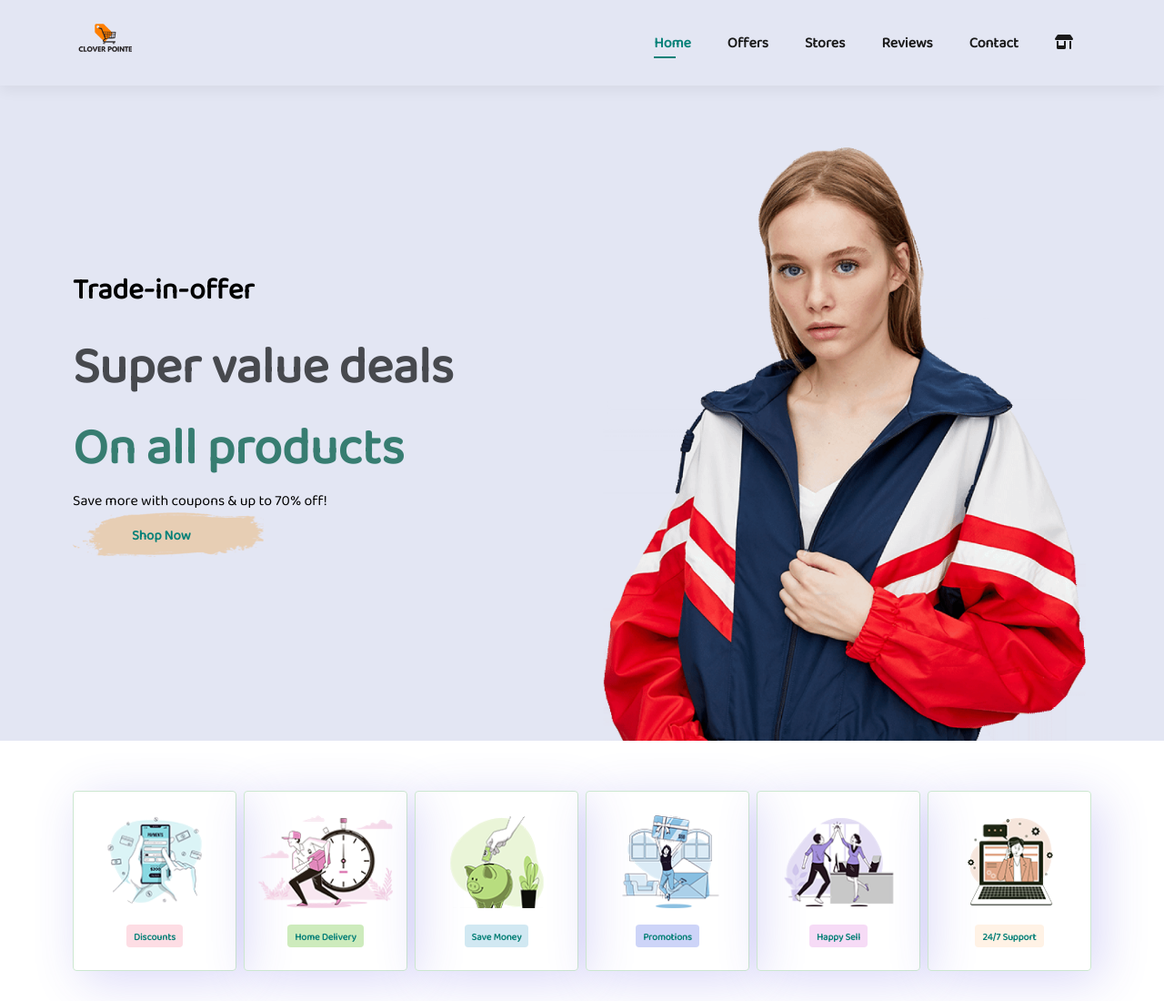
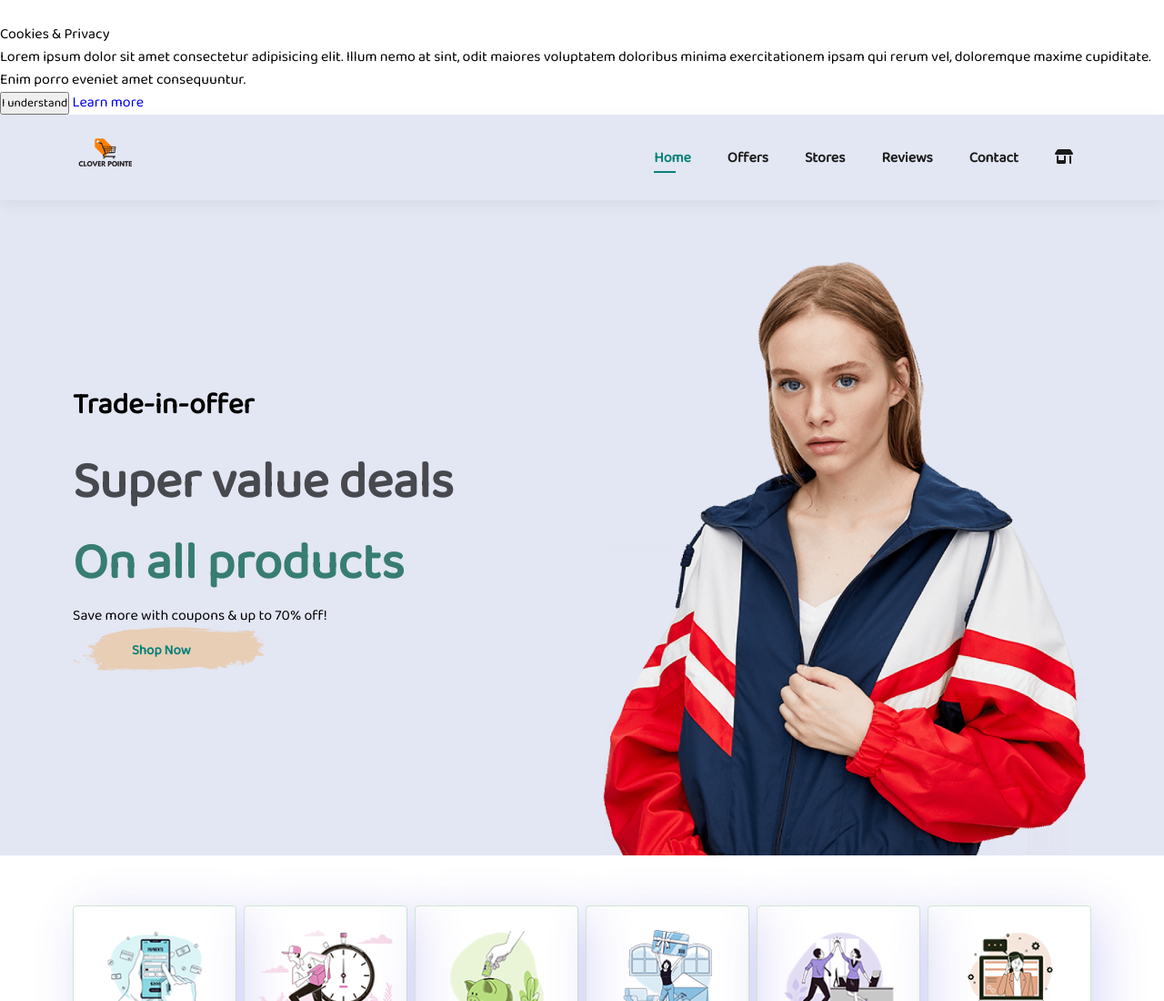
Before and after one commit to Archisha394/clover-pointe, a plain HTML site: page index.html in a window 1280 px wide. Shown: the top 1100 px of the page at 91% size. Drawn offline with nearby package versions, Linux system fonts and the light colour scheme.

Commit message:
Update index.html

```diff
--- a/index.html
+++ b/index.html
@@ -11,6 +11,17 @@
 <link href="https://fonts.googleapis.com/css2?family=Baloo+2&family=Balsamiq+Sans&family=Josefin+Sans:wght@100&display=swap" rel="stylesheet">
 <link rel="icon" href="logo.png">
 <body>
+  <div class="wrapper">
+    <img src="cookie.png" alt="">
+    <div class="content">
+      <header>Cookies & Privacy</header>
+      <p>Lorem ipsum dolor sit amet consectetur adipisicing elit. Illum nemo at sint, odit maiores voluptatem doloribus minima exercitationem ipsam qui rerum vel, doloremque maxime cupiditate. Enim porro eveniet amet consequuntur.</p>
+      <div class="buttons">
+        <button class="item">I understand</button>
+        <a href="#" class="item">Learn more</a>
+      </div>
+    </div>
+  </div>
   <section id="header">
     <a href="#"><img src="logo.png" class="logo" alt=""></a>
 
```
